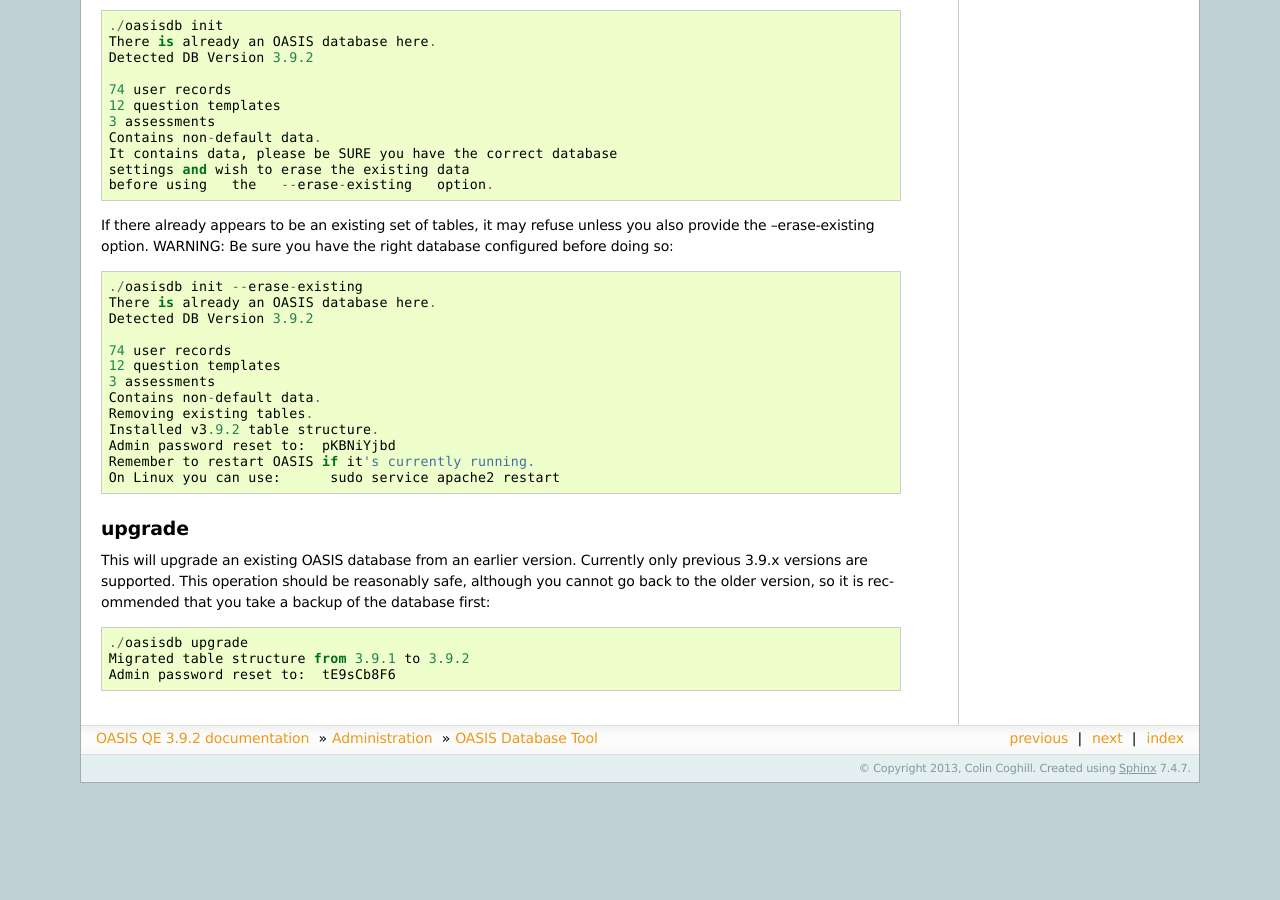
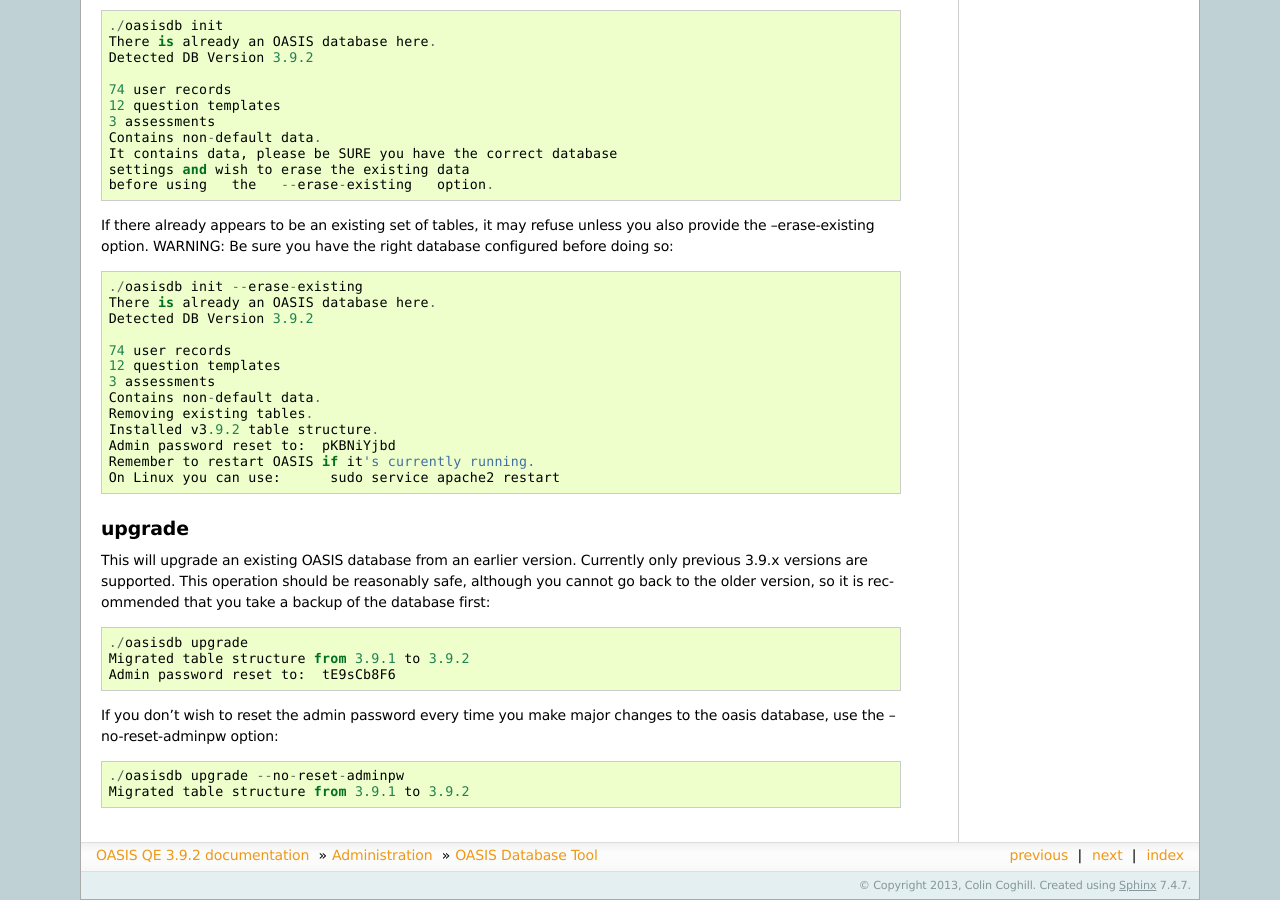
Before and after one commit to colincoghill/oasisqe, a Sphinx documentation site: the page built from source/admin_oasisdb.rst, in a window 1280 px wide and 900 px high, scrolled down 1268 px. Built offline with Sphinx 7.4.7, drawn with Linux system fonts in a browser that asks for light colours; pages that are not in the unit, such as notebooks, are missing from menus; before the commit the page ends 2051 px from its top, so only the background shows below that.

Commit message:
oasisdb tool now allows you to not reset the admin password when doing install/upgrades

```diff
--- a/source/admin_oasisdb.rst
+++ b/source/admin_oasisdb.rst
@@ -119,3 +119,10 @@ that you take a backup of the database first::
   ./oasisdb upgrade
   Migrated table structure from 3.9.1 to 3.9.2
   Admin password reset to:  tE9sCb8F6
+
+
+If you don't wish to reset the admin password every time you make major
+changes to the oasis database, use the --no-reset-adminpw  option::
+
+  ./oasisdb upgrade --no-reset-adminpw
+  Migrated table structure from 3.9.1 to 3.9.2
```
